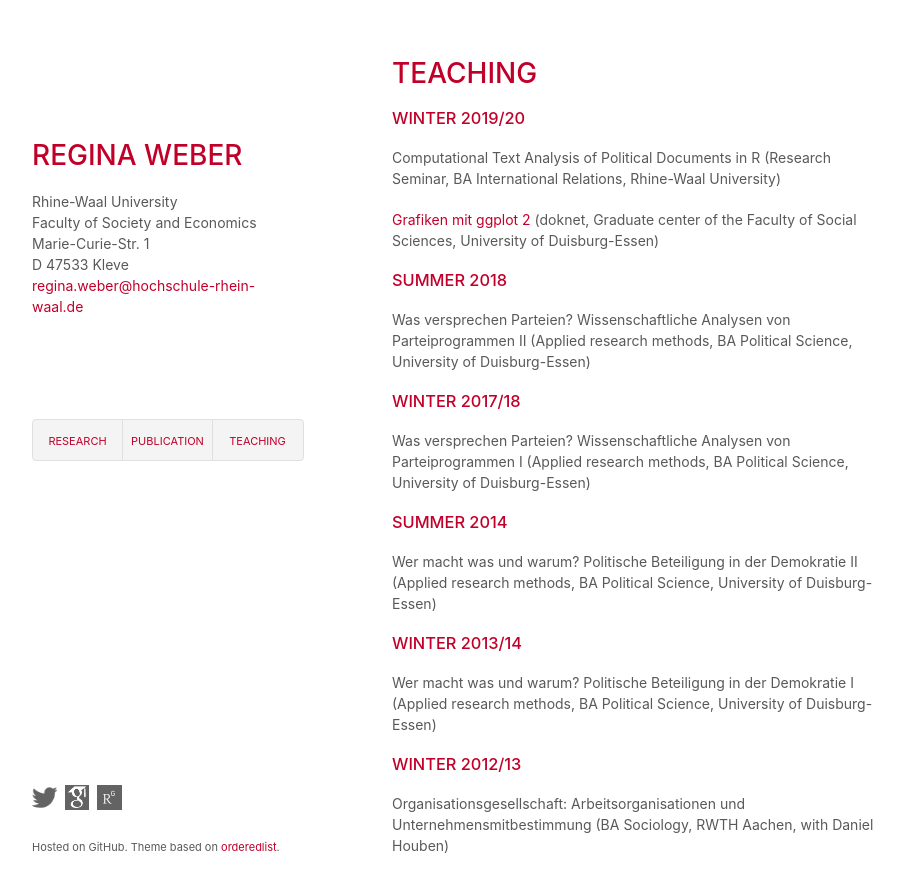
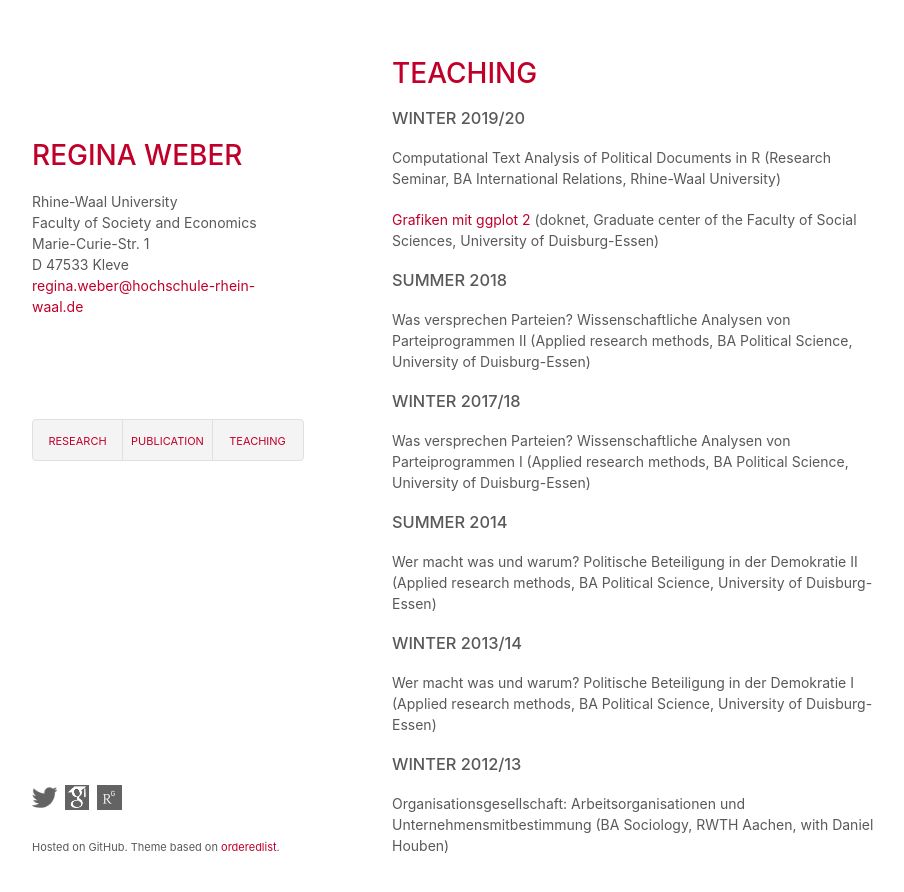
Before and after one commit to robertocabreratapia/robertocabreratapia.github.io, a Jekyll site: the page built from teaching.html, in a window 1280 px wide and 926 px high. Shown: the top 892 px of the window, without its empty margins (178-1082 px from the left). Built offline with Jekyll 4.4.1, drawn with Linux system fonts in a browser that asks for light colours.

Commit message:
Update main.css

```diff
--- a/css/main.css
+++ b/css/main.css
@@ -7,7 +7,7 @@ body {
 }
 
 h1, h2, h3, h4, h5, h6 {
-  color:#C1002A;
+
   margin:0 0 20px;
   line-height:1.1;
   font-weight: 500;
@@ -19,6 +19,7 @@ p, ul, ol, table, pre, dl {
 }
 
 h1 {
+  color:#C1002A;
   font-size:28px;
 }
 
```
